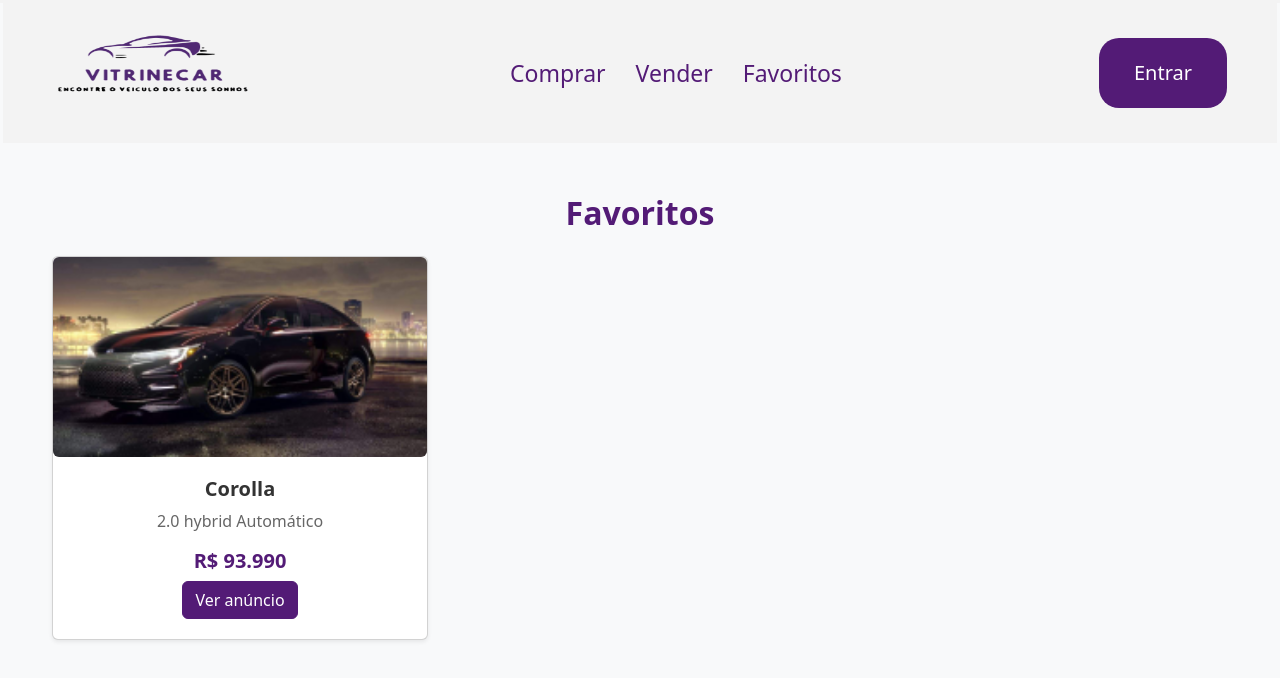
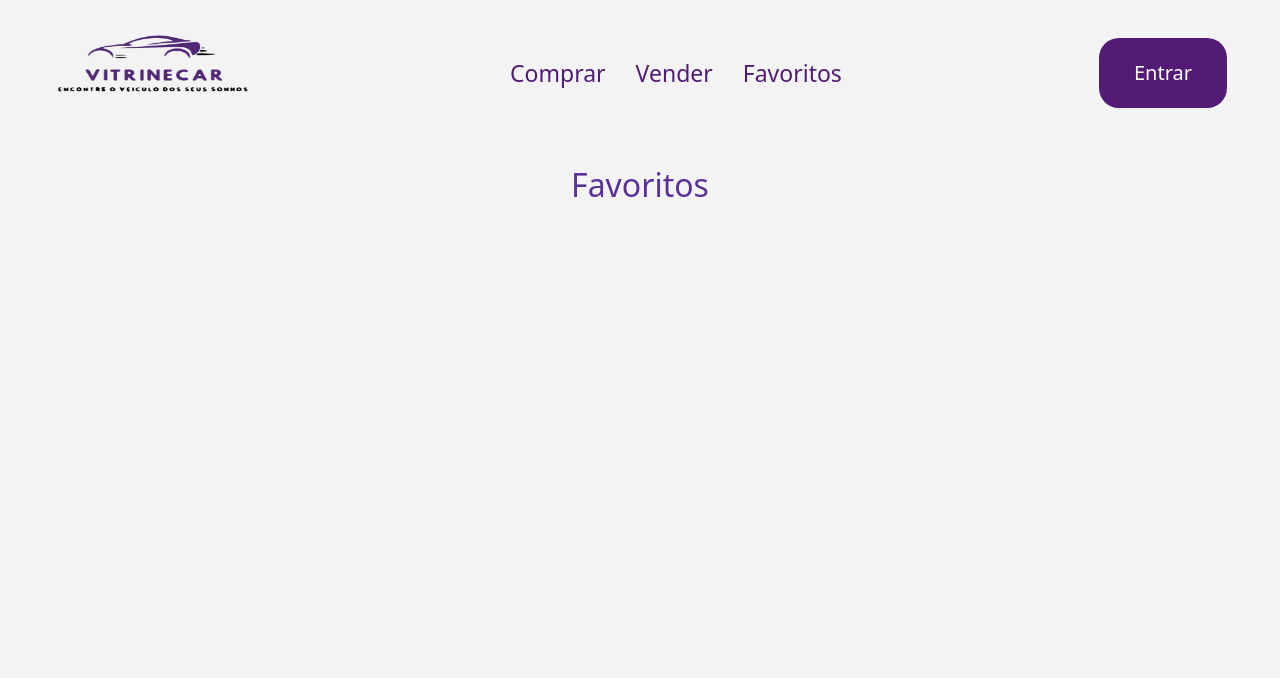
Before and after one commit to nielsonj13/VitrineCar, a Vue app: page /TelaFavoritos in a window 1280 px wide. Shown: the top 678 px of the page. Built offline with nearby package versions, Linux system fonts and the light colour scheme.

Commit message:
Tela Favoritos Funcionando

```diff
--- /dev/null
+++ b/src/Services/FavoritosService.js
@@ -0,0 +1,21 @@
+class FavoritosService {
+    constructor() {
+      this.favoritos = []; // Lista de anúncios favoritos
+    }
+
+    adicionarFavorito(anuncio) {
+      if (!this.favoritos.find((fav) => fav.id === anuncio.id)) {
+        this.favoritos.push(anuncio);
+      }
+    }
+
+    removerFavorito(anuncioId) {
+      this.favoritos = this.favoritos.filter((fav) => fav.id !== anuncioId);
+    }
+
+    getFavoritos() {
+      return this.favoritos;
+    }
+  }
+
+  export default new FavoritosService();
--- a/src/views/TelaFavoritos.vue
+++ b/src/views/TelaFavoritos.vue
@@ -1,25 +1,27 @@
 <template>
   <div class="fundo">
-    <!-- Importando a Navbar -->
     <Navbar />
+    <div class="container">
+      <div class="content">
+        <h2 class="titulo-roxo text-center mb-4">Favoritos</h2>
 
-    <!-- Conteúdo da página -->
-    <div class="container py-5">
-      <!-- Título -->
-      <div class="header text-center mb-4">
-        <h2 class="titulo-roxo font-weight-bold">Favoritos</h2>
-      </div>
-
-      <!-- Cartões de veículos -->
-      <div class="row">
-        <div class="col-md-4 mb-4" v-for="(carro, index) in carros" :key="index">
-          <div class="card shadow-sm">
-            <img src="/public/carro/corolla.png" alt="Teste Fiat Pulse" class="card-img-top rounded">
-            <div class="card-body text-center">
-              <h3 class="card-title">{{ carro.nome }}</h3>
-              <p class="card-text">{{ carro.descricao }}</p>
-              <p class="preco h5">{{ carro.preco }}</p>
-              <button class="btn btn-primary btn-block">Ver anúncio</button>
+        <div class="anuncios-container">
+          <!-- Itera sobre os anúncios e exibe um cartão para cada anúncio -->
+          <div v-for="carro in carros" :key="carro.id" class="card">
+            <img :src="carro.imagens[0]" alt="Imagem do Carro" class="car-image" />
+            <div class="car-info">
+              <div class="title-container">
+                <h3>{{ carro.marca }} {{ carro.modelo }}</h3>
+                <i
+                  :class="carro.favorito ? 'bi bi-star-fill' : 'bi bi-star'"
+                  class="favorite-icon"
+                ></i>
+              </div>
+              <p>R$ {{ carro.valor }}</p>
+              <span>{{ carro.anoModelo }}/{{ carro.anoFabricacao }}</span>
+            </div>
+            <div class="card-actions">
+              <button class="btn-ver">Ver anúncio</button>
             </div>
           </div>
         </div>
@@ -29,87 +31,122 @@
 </template>
 
 <script>
-import Navbar from '../components/NavBar.vue';
+import Navbar from "../components/NavBar.vue";
+import FavoritosService from "@/Services/FavoritosService";
 
 export default {
-  name: 'Favoritos',
+  name: "Favoritos",
   components: {
     Navbar,
   },
   data() {
     return {
-      carros: [
-        {
-          nome: 'Corolla',
-          descricao: '2.0 hybrid Automático',
-          preco: 'R$ 93.990',
-        },
-        // Você pode adicionar mais carros aqui
-      ],
+      carros: FavoritosService.getFavoritos(),
     };
   },
 };
 </script>
 
 <style scoped>
-.fundo {
-  background-color: #f8f9fa;
+/* Estilo Base */
+.container {
+  max-width: 80%;
   margin: 0 auto;
-  width: 100%;
+  padding: 20px 0;
 }
 
-.container {
-  max-width: 1200px;
-  margin: 0 auto;
-  background-color: #f8f9fa;
+.content {
+  text-align: center;
 }
 
-.header h2 {
-  font-size: 32px;
-  color: #531b76;  /* Cor roxa definida */
+h2.titulo-roxo {
+  color: #5b3199; /* Cor roxa padrão */
   margin-bottom: 20px;
-  font-weight: bold;
 }
 
-.card-img-top {
-  height: 200px;
+.anuncios-container {
+  display: flex;
+  gap: 20px; /* Espaçamento horizontal e vertical entre os cards */
+  justify-content: center;
+  flex-wrap: wrap;
+}
+
+.card {
+  background-color: #fff;
+  border-radius: 10px;
+  box-shadow: 0px 4px 10px rgba(0, 0, 0, 0.1);
+  width: 250px;
+  text-align: center;
+  padding: 15px;
+}
+
+.card img {
+  width: 100%;
+  height: 150px;
   object-fit: cover;
   border-radius: 8px;
 }
 
-.card-body {
-  padding: 1.25rem;
+.car-info {
+  text-align: left;
 }
 
-.card-title {
-  font-size: 1.25rem;
+.title-container {
+  display: flex;
+  justify-content: space-between;
+  align-items: center;
+}
+
+.title-container h3 {
+  margin: 10px 0;
   color: #333;
+  flex: 1;
+  text-align: left;
+}
+
+.favorite-icon {
+  cursor: pointer;
+  font-size: 30px; /* Aumenta o tamanho da estrela */
+  color: #ddd; /* Cor padrão */
+  transition: transform 0.3s ease;
+}
+
+.favorite-icon.bi-star-fill {
+  color: #5b3199; /* Cor roxa ao favoritar */
+}
+
+.favorite-icon:hover {
+  transform: scale(1.2); /* Aumenta levemente ao passar o mouse */
+}
+
+.car-info p {
+  margin: 0;
+  color: #5b3199;
   font-weight: bold;
 }
 
-.card-text {
-  font-size: 1rem;
+.car-info span {
+  font-size: 14px;
   color: #666;
 }
 
-.preco {
-  color: #531b76;  /* Cor roxa definida */
-  font-weight: bold;
+.card-actions {
+  margin-top: 10px;
 }
 
-.btn-primary {
-  background-color: #531b76;
-  border-color: #531b76;
+.card-actions button {
+  display: block;
+  width: 100%;
+  margin: 5px 0;
+  padding: 10px;
+  border-radius: 5px;
+  font-size: 14px;
+  cursor: pointer;
+  border: none;
 }
 
-.btn-primary:hover {
-  background-color: #4a287d;
-  border-color: #4a287d;
-}
-
-@media (max-width: 767px) {
-  .card-img-top {
-    height: 180px;
-  }
+.btn-ver {
+  background-color: #5b3199;
+  color: white;
 }
 </style>
--- a/src/views/TelaMeusAnuncios.vue
+++ b/src/views/TelaMeusAnuncios.vue
@@ -2,20 +2,23 @@
   <!-- Navbar -->
   <Navbar />
   <div class="container">
-
     <!-- Conteúdo Principal -->
     <div class="content">
       <h2>Meus Anúncios</h2>
 
-
-
       <div class="anuncios-container">
         <!-- Itera sobre os anúncios e exibe um cartão para cada anúncio -->
         <div v-for="anuncio in anuncios" :key="anuncio.id" class="card">
-
           <img :src="anuncio.imagens[0]" alt="Imagem do Carro" class="car-image" />
           <div class="car-info">
-            <h3>{{ anuncio.marca }} {{ anuncio.modelo }}</h3>
+            <div class="title-container">
+              <h3>{{ anuncio.marca }} {{ anuncio.modelo }}</h3>
+              <i
+                :class="anuncio.favorito ? 'bi bi-star-fill' : 'bi bi-star'"
+                class="favorite-icon"
+                @click="toggleFavorito(anuncio)"
+              ></i>
+            </div>
             <p>R$ {{ anuncio.valor }}</p>
             <span>{{ anuncio.anoModelo }}/{{ anuncio.anoFabricacao }}</span>
           </div>
@@ -42,7 +45,8 @@
 
 <script>
 import Navbar from "../components/NavBar.vue";
-import DAOService from "@/Services/DAOService";  // Importe o seu DAOService
+import DAOService from "@/Services/DAOService";
+import FavoritosService from "@/Services/FavoritosService"; // Importando o serviço de favoritos
 
 export default {
   name: "MeusAnuncios",
@@ -51,41 +55,53 @@
   },
   data() {
     return {
-      anuncios: [],  // Array para armazenar os anúncios
-      daoService: null,  // Instância do DAOService
+      anuncios: [],
+      daoService: null,
     };
   },
   created() {
-    // Inicializa o DAOService e carrega os anúncios
     this.daoService = new DAOService("anuncios");
     this.carregarAnuncios();
   },
   methods: {
-    // Método para carregar os anúncios
     async carregarAnuncios() {
       try {
-        this.anuncios = await this.daoService.getAll();  // Chama o método getAll para buscar todos os anúncios
+        this.anuncios = await this.daoService.getAll();
       } catch (error) {
         console.error("Erro ao carregar anúncios:", error);
         alert("Erro ao carregar os anúncios.");
       }
     },
 
-    // Método para navegar para a tela de criação de anúncio
+    toggleFavorito(anuncio) {
+      anuncio.favorito = !anuncio.favorito;
+      if (anuncio.favorito) {
+        FavoritosService.adicionarFavorito(anuncio); // Adiciona aos favoritos
+      } else {
+        FavoritosService.removerFavorito(anuncio.id); // Remove dos favoritos
+      }
+
+      // Atualiza no banco de dados (opcional)
+      try {
+        this.daoService.update(anuncio.id, { favorito: anuncio.favorito });
+      } catch (error) {
+        console.error("Erro ao atualizar favorito:", error);
+        alert("Erro ao atualizar o favorito.");
+      }
+    },
+
     criarAnuncio() {
       this.$router.push("/criar-anuncio");
     },
 
-    // Método para editar o anúncio
     editarAnuncio(id) {
-      this.$router.push(`/editar-anuncio/${id}`);  // Redireciona para a tela de edição com o ID do anúncio
+      this.$router.push(`/editar-anuncio/${id}`);
     },
 
-    // Método para excluir o anúncio
     async excluirAnuncio(id) {
       try {
-        await this.daoService.delete(id);  // Exclui o anúncio do Firebase
-        this.carregarAnuncios();  // Recarrega a lista de anúncios após a exclusão
+        await this.daoService.delete(id);
+        this.carregarAnuncios();
         alert("Anúncio excluído com sucesso!");
       } catch (error) {
         console.error("Erro ao excluir anúncio:", error);
@@ -136,9 +152,36 @@
   border-radius: 8px;
 }
 
-.car-info h3 {
+.car-info {
+  text-align: left;
+}
+
+.title-container {
+  display: flex;
+  justify-content: space-between;
+  align-items: center;
+}
+
+.title-container h3 {
   margin: 10px 0;
   color: #333;
+  flex: 1;
+  text-align: left;
+}
+
+.favorite-icon {
+  cursor: pointer;
+  font-size: 30px; /* Aumenta o tamanho da estrela */
+  color: #ddd; /* Cor padrão */
+  transition: transform 0.3s ease;
+}
+
+.favorite-icon.bi-star-fill {
+  color: #5b3199; /* Cor roxa ao favoritar */
+}
+
+.favorite-icon:hover {
+  transform: scale(1.2); /* Aumenta levemente ao passar o mouse */
 }
 
 .car-info p {
```
